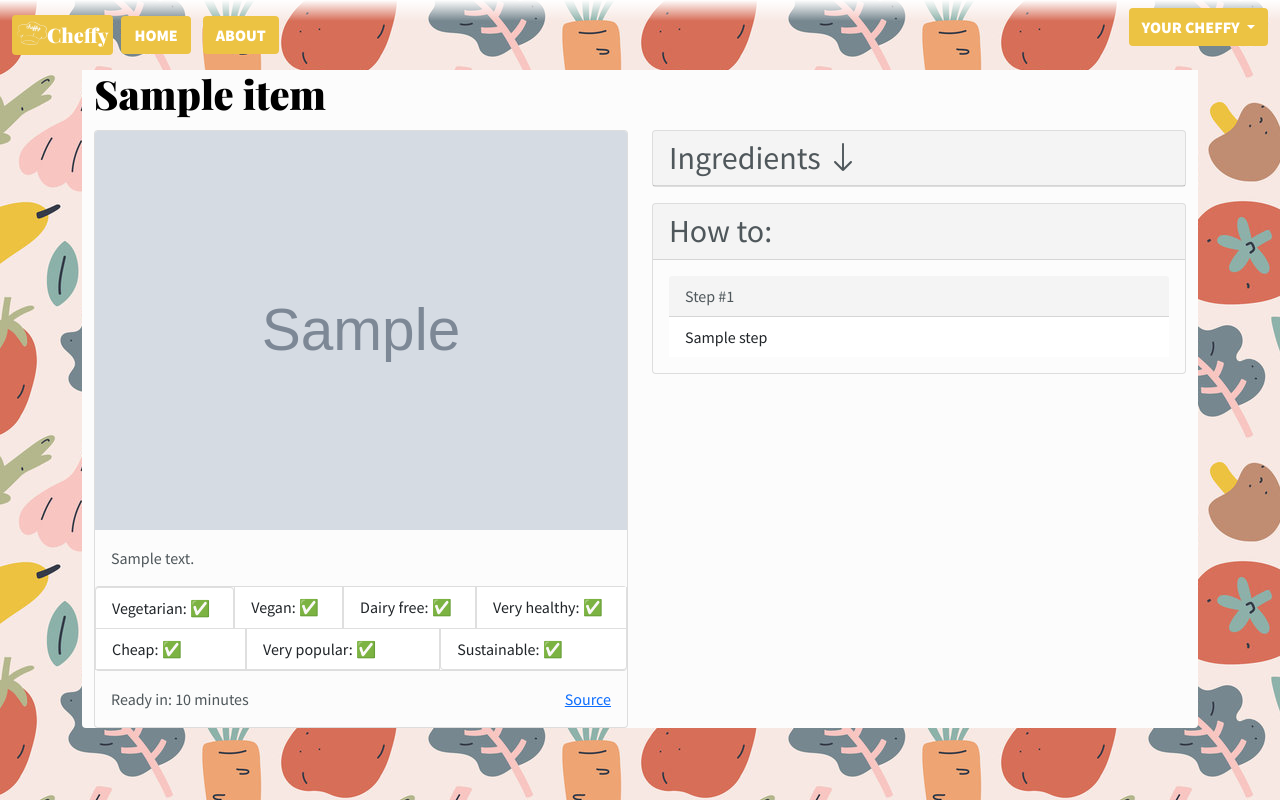
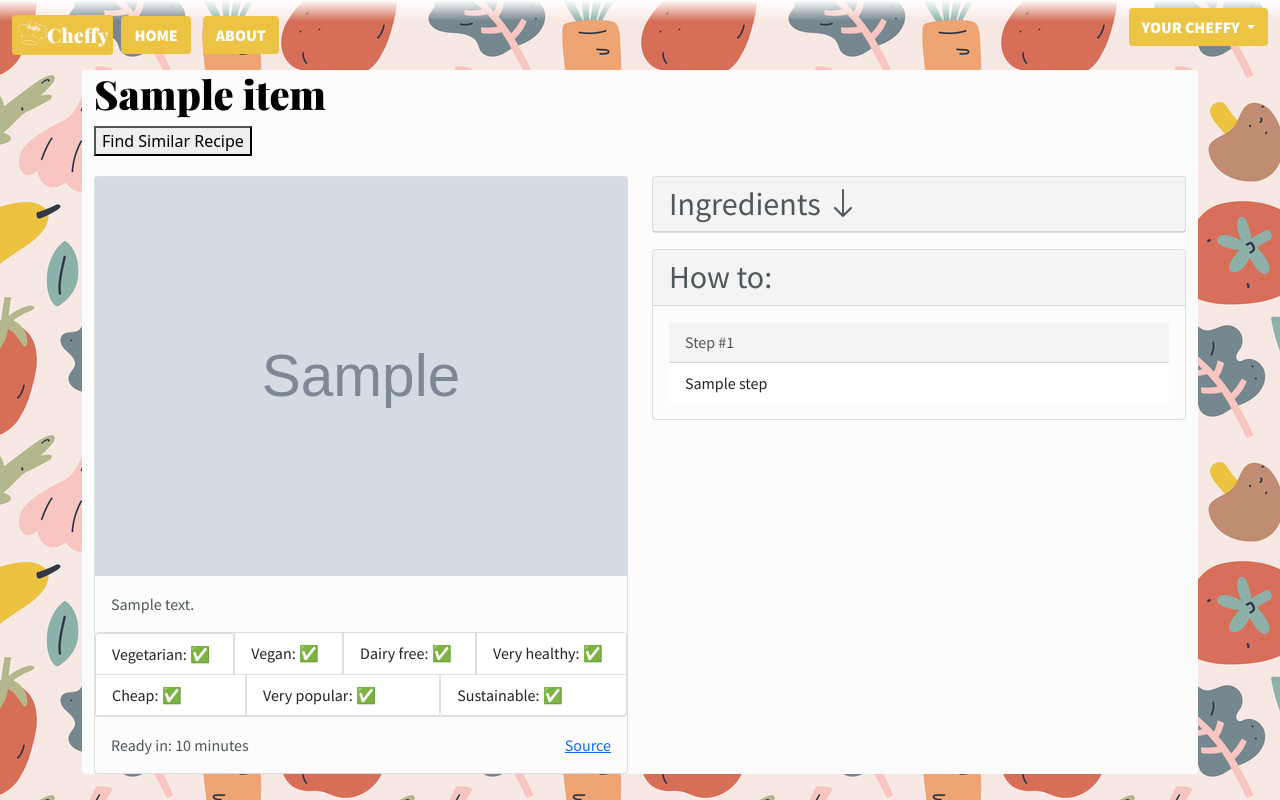
Before and after one commit to BUMETCS673/BUMETCS673OLF21P1, a Flask app: page /recipe/1 in a window 1280 px wide. Run offline with Flask 2, Linux system fonts and the light colour scheme; grey boxes marked "Sample" are stand-in pictures; a database or web service that is not in the repository returns one stand-in record (values such as "Sample title"); data that the repository does not hold is empty; parts of the project's set-up code (start-up, migrations or seed data) failed here and were passed over.

Commit message:
draft version

```diff
--- a/src/routes.py
+++ b/src/routes.py
@@ -2,7 +2,7 @@ from urllib.parse import urlencode
 from flask import render_template, request, redirect, url_for, session
 from config import app
 from pantry import PantryManager
-from spoon import searchRecipes, getRecipeDetail
+from spoon import searchRecipes, getRecipeDetail, getSimilarRecipe
 from authentication import auth0, AUTH0_AUDIENCE, AUTH0_CALLBACK_URL,\
     AUTH0_CLIENT_ID
 
@@ -43,6 +43,9 @@ def recipeDetail(recipe_id):
     data = getRecipeDetail(recipe_id)
     return render_template('recipe_detail.html', recipe=data)
 
+@app.route("/similar_recipe/<recipe_id>")
+def similarRecipe(recipe_id):
+    return recipeDetail(getSimilarRecipe(recipe_id))
 
 @app.route("/pantry")
 def pantry():
--- a/src/spoon.py
+++ b/src/spoon.py
@@ -38,12 +38,12 @@ def searchRecipes(ingredients, diet, intolerances, allReq):
 
 
 def getRecipeDetail(recipe_id):
+    # Get a specific recipe using recipe_id
     req = f'https://api.spoonacular.com/recipes/{recipe_id}/' \
           f'information?&apiKey={SPOON_API_KEY}'
     res = requests.get(req)
     data = res.json()
     return data
-
 
 def searchSpoon(ingredient):
     # api url
@@ -61,3 +61,14 @@ def searchSpoon(ingredient):
     else:
 
         return False
+
+def getSimilarRecipe(recipe_id):
+    # Get a similar recipe based on the current recipe_id
+    req = f'https://api.spoonacular.com/recipes/{recipe_id}/' \
+          f'similar?&number=1&information?&apiKey={SPOON_API_KEY}'
+    res = requests.get(req)
+    data = res.json()
+    data = data[0]
+    new_id = data['id']
+    print(new_id)
+    return new_id
--- a/src/templates/recipe_detail.html
+++ b/src/templates/recipe_detail.html
@@ -1,11 +1,21 @@
 {% include "head.html" %}
 <div class="container rounded" id="resippy">
+
     <div class="row" id="recipeTitle">
 
         <div>
             <h1 id="recipeTitle">{{recipe.title}}</h1>
         </div>
     </div>
+
+    <div>
+        <form action="/similar_recipe/{{recipe.id}}">
+            <div class="search-box">
+                <param name="recipe_id" value={{recipe.id}}>
+                <button type="submit"><i class="fa fa-search"></i>Find Similar Recipe</button>
+            </div>
+       </form>
+   </div>
 
     <div class="row">
         <div class="col-6">
@@ -77,5 +87,4 @@
     </div>
 </div>
 
-
 {% include "foot.html" %}
```
